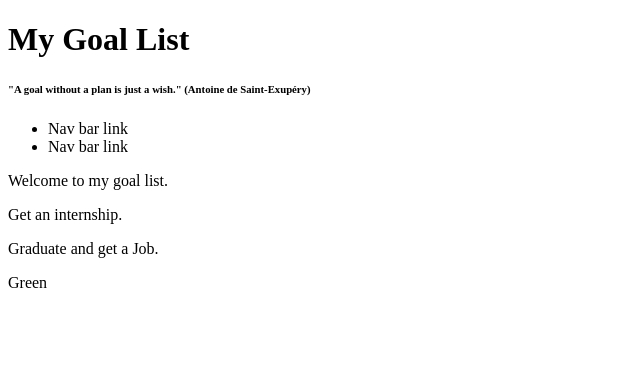
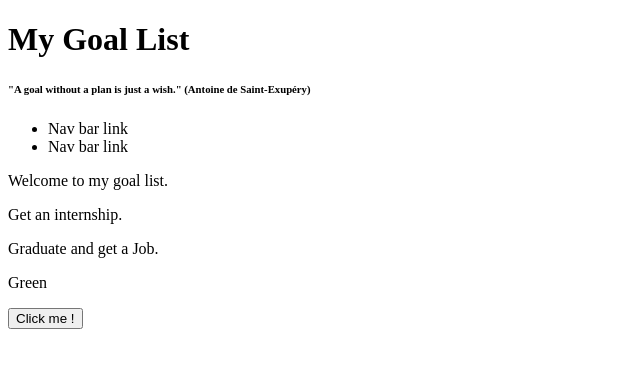
Before and after one commit to stevedang125/angular5_goals, an Angular app in the folder myGoals/: page / in a window 1280 px wide. Shown: the top 368 px of the page, without its empty margins (0-640 px from the left). Built offline with nearby package versions, Linux system fonts and the light colour scheme.

Commit message:
Output custom event binding, EventEmitter, this.customE.emit(e)

```diff
--- a/myGoals/src/app/app.component.html
+++ b/myGoals/src/app/app.component.html
@@ -10,9 +10,26 @@
 </header>
 <section id="main">
 
-  <app-home [propertyGoal]="goal" ></app-home>
+  <app-home [propertyGoal]="goal" (customEvent)="customFunction($event)" ></app-home>
 </section>
 
+<!-- @Output custom event binding: -->
+
+        <!-- (customEvent)="customFunction($event)" -->
+
+        <!-- ****************** SUPER IMPORTAN part: ********************************* -->
+        <!-- the HomeComponent will need to add these in home.component.ts/export class
+        import { Component, OnInit , Input, Output, EventEmitter } from '@angular/core';
+        @Output() customEvent = new EventEmitter();
+        fireTheCustomEvent(e) this is a (click)="fireTheCustomEvent($event)" for the view
+          {
+            this.customEvent.emit(e);
+          }
+
+        -->
+        <!-- ******************************************************************* -->
+
+<!-- @Input custom property binding: -->
 
         <!-- [custom Property] = "object/model in component.ts"  -->
         <!-- => [propertyGoal]="goal" -->
@@ -20,8 +37,10 @@
         <!-- passing the data in the object "goal" into [propertyGoal]
         so the HomeComponent can get the data out of this [propertyGoal] -->
 
+        <!-- ****************** SUPER IMPORTAN part: ********************************* -->
         <!-- the HomeComponent will need to add these in home.component.ts/export class
         import { Component, OnInit , Input} from '@angular/core';
         @Input() propertyGoal; -->
+        <!-- ******************************************************************* -->
 
         <!-- in the HomeComponent's view, use propertyGoal to access object goal variables -->
--- a/myGoals/src/app/app.component.ts
+++ b/myGoals/src/app/app.component.ts
@@ -18,4 +18,9 @@ export class AppComponent {
     color: "Green"
   };
 
+  customFunction(e) {
+    alert('hey this is your customFunction in the root app component');
+    console.log(e.toString());
+  }
+
 }
--- a/myGoals/src/app/home/home.component.html
+++ b/myGoals/src/app/home/home.component.html
@@ -5,3 +5,5 @@
 <p>{{propertyGoal.small}}</p>
 <p>{{propertyGoal.big}}</p>
 <p>{{propertyGoal.color}}</p>
+
+<button (click)="fireTheCustomEvent($event)" >Click me !</button>
--- a/myGoals/src/app/home/home.component.ts
+++ b/myGoals/src/app/home/home.component.ts
@@ -1,4 +1,4 @@
-import { Component, OnInit , Input} from '@angular/core';
+import { Component, OnInit , Input, Output, EventEmitter } from '@angular/core';
 
 
 @Component({
@@ -8,7 +8,13 @@ import { Component, OnInit , Input} from '@angular/core';
 })
 export class HomeComponent implements OnInit {
 
+// this component is expecting data from somewhere else
 @Input() propertyGoal;
+
+// this component is sending out data from here
+// this custom event will emit, and the app root component
+// will be listening for this customEvent.
+@Output() customEvent = new EventEmitter();
 
   homeTitle = "Welcome to my goal list.";
   myString = "A goal without a plan is just a wish. (Antoine de Saint-Exupéry)";
@@ -19,6 +25,11 @@ export class HomeComponent implements OnInit {
     console.log(e.toString());
   }
 
+  fireTheCustomEvent(e)
+  {
+    this.customEvent.emit(e);
+  }
+
   constructor() { }
 
   ngOnInit() {
```
Lines whose indentation alone changed are shown as unchanged.
